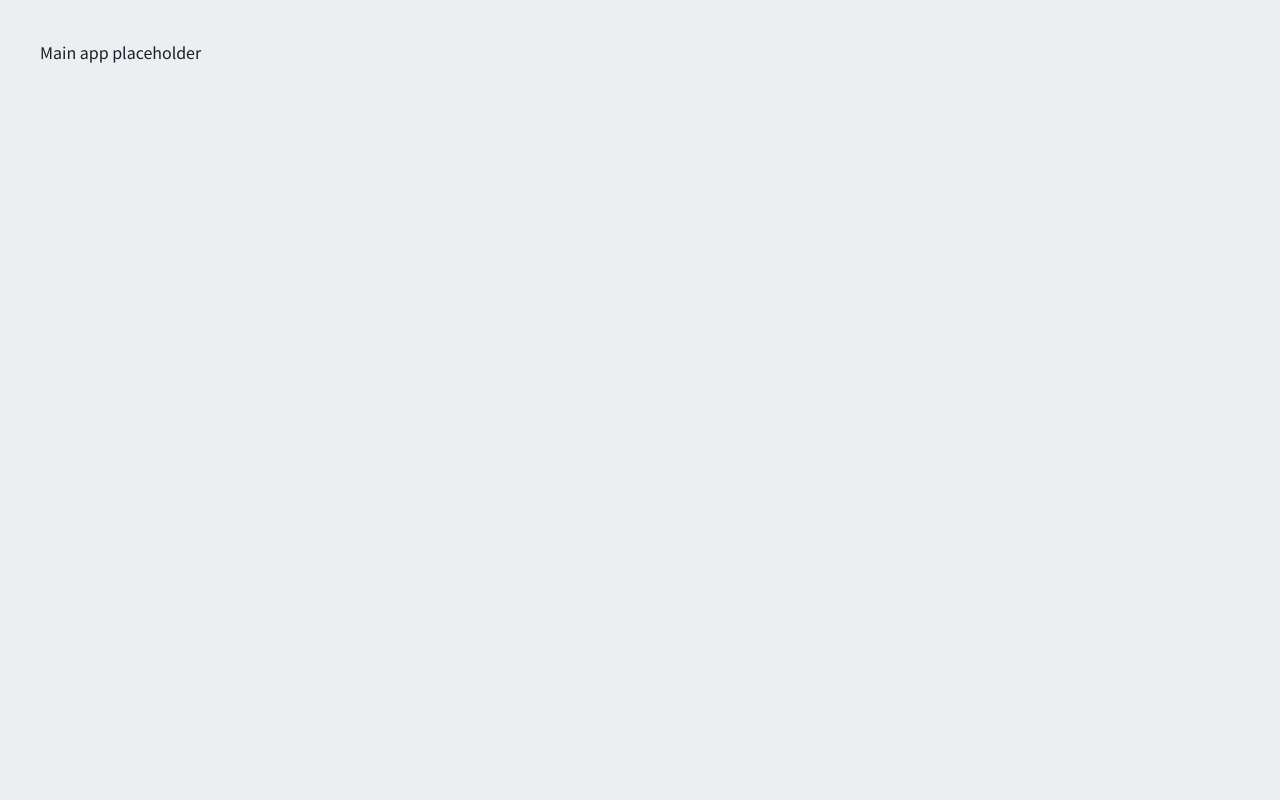
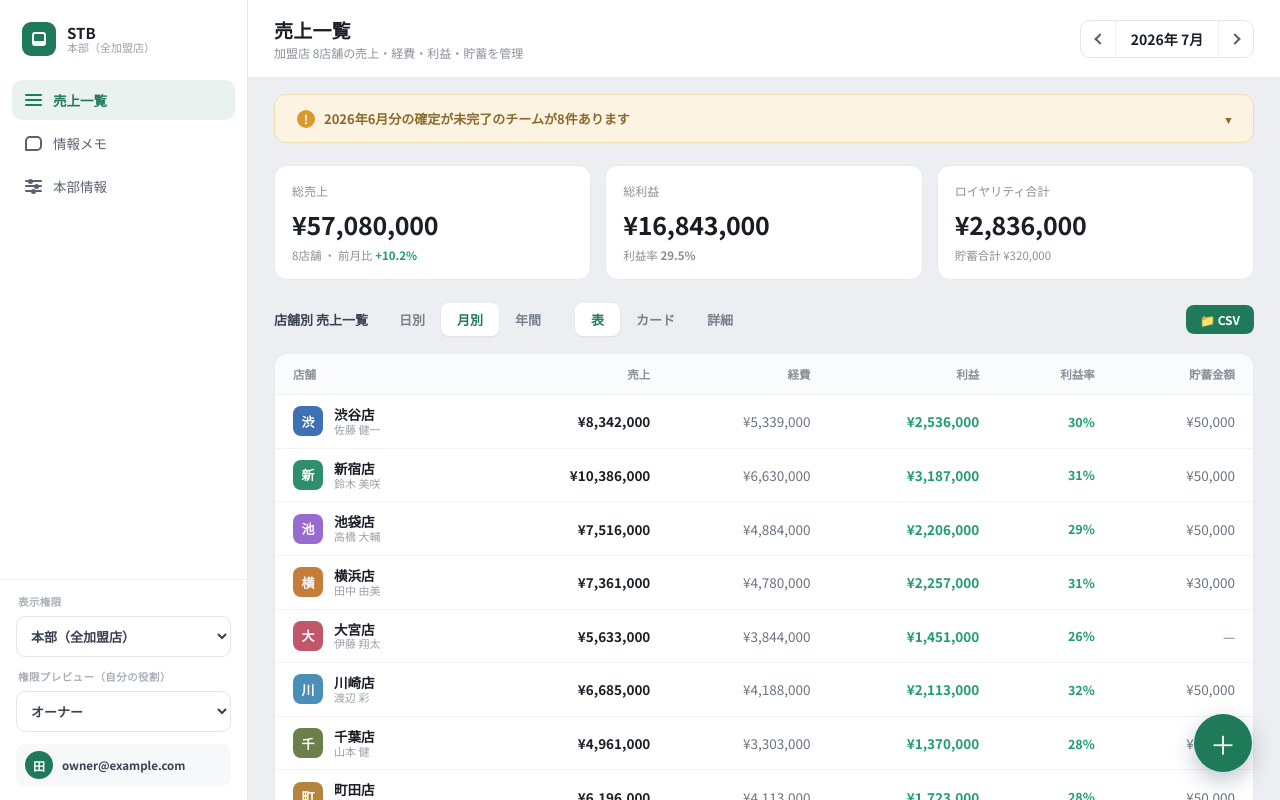
Before and after one commit to sakaeri/STB, a React (Vite) app: page / in a window 1280 px wide. Both pictures are taken after a click on the button "ログイン". Built offline with nearby package versions, Linux system fonts and the light colour scheme.

Commit message:
Wire up MainApp: assemble sidebar, topbar, pages, drawer, and modals
Integrates all previously-built pieces (auth, HQ setup, sales list, memo,
settings, admin dashboard, and every modal) into one working app shell.

```diff
--- a/src/components/app/MainApp.tsx
+++ b/src/components/app/MainApp.tsx
@@ -1,3 +1,51 @@
+import { useStore } from '../../state/store.tsx';
+import Sidebar from './Sidebar';
+import Topbar from './Topbar';
+import BottomNav from './BottomNav';
+import Fab from './Fab';
+import SalesListPage from './SalesListPage';
+import StoreDrawer from './StoreDrawer';
+import MemoPage from '../memo/MemoPage';
+import SettingsPage from '../settings/SettingsPage';
+import ProfileModal from '../modals/ProfileModal';
+import NewOrgModal from '../modals/NewOrgModal';
+import UpgradeModal from '../modals/UpgradeModal';
+import ConfirmModal from '../modals/ConfirmModal';
+import TxDetailModal from '../modals/TxDetailModal';
+import LogoEditorModal from '../modals/LogoEditorModal';
+import EntryModal from '../modals/EntryModal';
+import AddStoreModal from '../modals/AddStoreModal';
+import MemberInviteModal from '../modals/MemberInviteModal';
+
 export default function MainApp() {
-  return <div style={{ padding: 40 }}>Main app placeholder</div>;
+  const { state } = useStore();
+
+  return (
+    <div style={{ display: 'flex', width: '100%', height: '100vh', overflow: 'hidden', background: '#eceef1' }}>
+      <Sidebar />
+
+      <main style={{ flex: 1, display: 'flex', flexDirection: 'column', height: '100vh', minWidth: 0 }}>
+        <Topbar />
+        <div style={{ flex: 1, overflow: 'auto', minHeight: 0 }}>
+          {state.page === 'list' && <SalesListPage />}
+          {state.page === 'memo' && <MemoPage />}
+          {state.page === 'settings' && <SettingsPage />}
+        </div>
+        <BottomNav />
+      </main>
+
+      <Fab />
+      <StoreDrawer />
+
+      <ProfileModal />
+      <NewOrgModal />
+      <UpgradeModal />
+      <ConfirmModal />
+      <TxDetailModal />
+      <LogoEditorModal />
+      <EntryModal />
+      <AddStoreModal />
+      <MemberInviteModal />
+    </div>
+  );
 }
```
